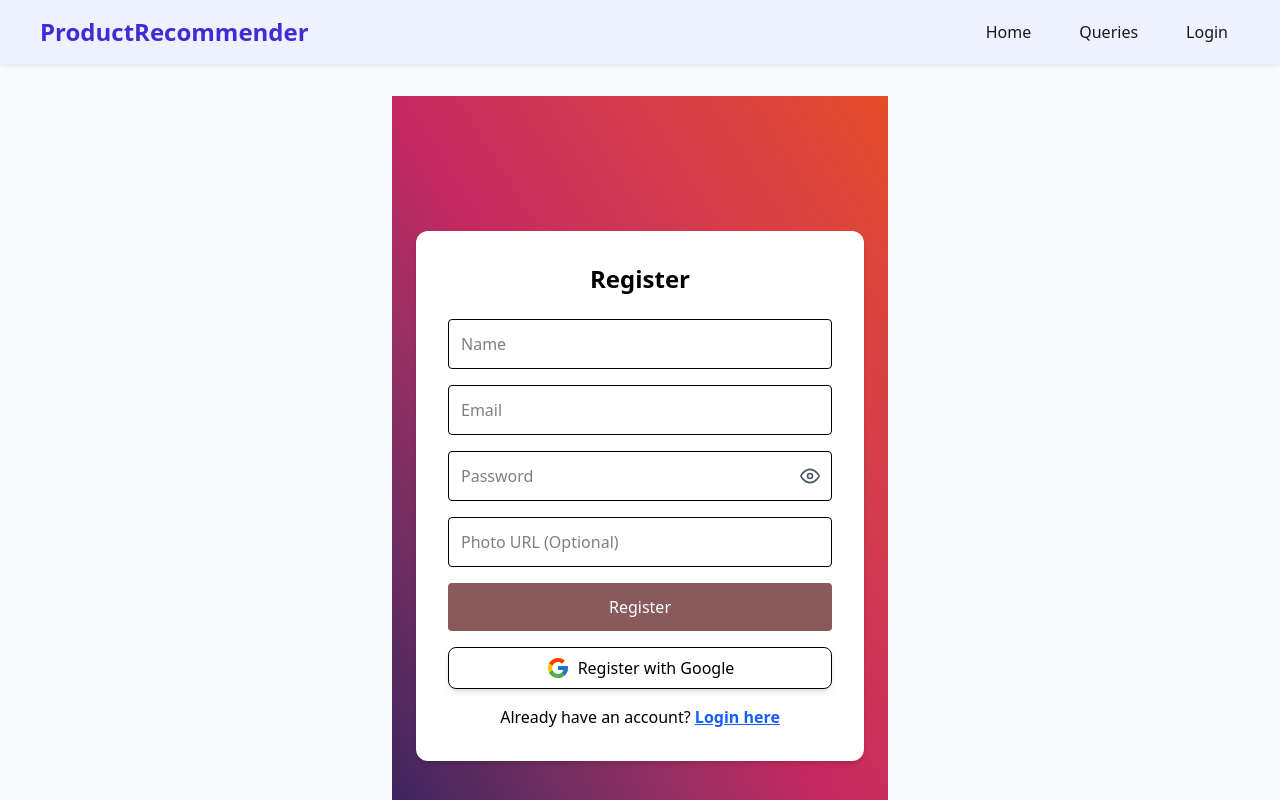
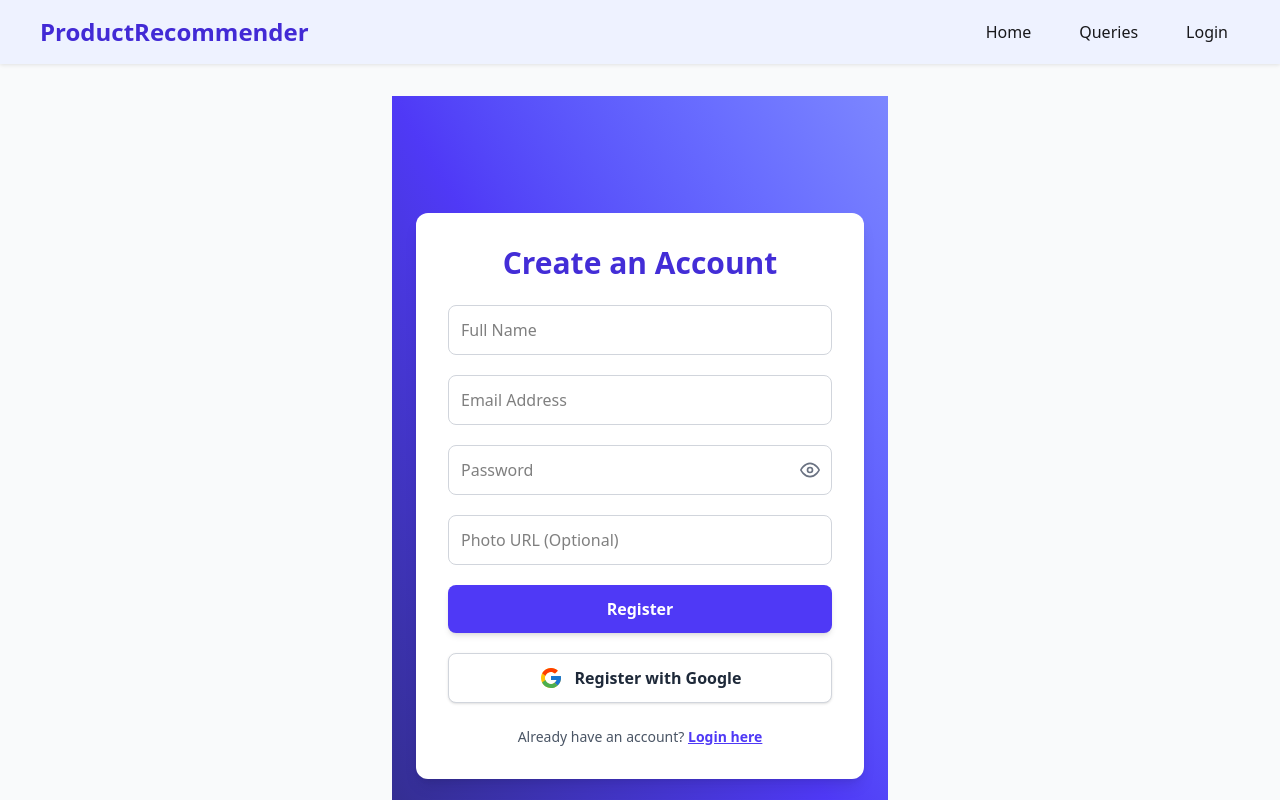
Before and after one commit to abdulkaium-dev/Product-Recommendation-Client-Side, a React (Vite) app: page /register in a window 1280 px wide. Shown: the top 800 px of the page. Built offline with nearby package versions, Linux system fonts and the light colour scheme; no server answers.

Commit message:
22th commit

```diff
--- a/src/component/Register.jsx
+++ b/src/component/Register.jsx
@@ -12,7 +12,6 @@ const Register = () => {
 
   const [showPassword, setShowPassword] = useState(false);
   const togglePassword = () => setShowPassword(prev => !prev);
-
   const [user, setUser] = useState(null);
 
   const RegisterSubmit = async (e) => {
@@ -70,47 +69,79 @@ const Register = () => {
   };
 
   return (
-    <div className="min-h-screen flex justify-center items-center bg-gradient-to-tr from-[#2b1f5c] via-[#c62861] to-[#e44d26] p-6">
-      <div className="w-full max-w-md bg-white rounded-xl shadow-md p-8 text-black">
-        <h2 className="text-2xl font-bold text-center mb-6">Register</h2>
+    <div className="min-h-screen flex justify-center items-center bg-gradient-to-tr from-indigo-900 via-indigo-600 to-indigo-400 p-6">
+      <div className="w-full max-w-md bg-white rounded-xl shadow-lg p-8 text-black">
 
-        <form className="space-y-4" onSubmit={RegisterSubmit}>
-          <input className="w-full p-3 border rounded" type="text" name="name" placeholder="Name" required />
-          <input className="w-full p-3 border rounded" type="email" name="email" placeholder="Email" required />
+        {/* Heading */}
+        <h2 className="text-3xl font-extrabold text-center mb-6 text-indigo-700">
+          Create an Account
+        </h2>
 
+        {/* Form */}
+        <form className="space-y-5" onSubmit={RegisterSubmit}>
+          <input
+            className="w-full p-3 border border-gray-300 rounded-lg focus:ring-2 focus:ring-indigo-500 focus:border-indigo-500 outline-none transition"
+            type="text"
+            name="name"
+            placeholder="Full Name"
+            required
+          />
+          <input
+            className="w-full p-3 border border-gray-300 rounded-lg focus:ring-2 focus:ring-indigo-500 focus:border-indigo-500 outline-none transition"
+            type="email"
+            name="email"
+            placeholder="Email Address"
+            required
+          />
+
+          {/* Password Field */}
           <div className="relative">
             <input
               type={showPassword ? 'text' : 'password'}
               name="password"
               placeholder="Password"
               required
-              className="w-full p-3 border rounded"
+              className="w-full p-3 border border-gray-300 rounded-lg focus:ring-2 focus:ring-indigo-500 focus:border-indigo-500 outline-none transition pr-12"
             />
             <span
               onClick={togglePassword}
-              className="absolute right-3 top-1/2 transform -translate-y-1/2 text-gray-600 cursor-pointer"
+              className="absolute right-3 top-1/2 transform -translate-y-1/2 text-gray-500 hover:text-indigo-600 cursor-pointer transition"
             >
               {showPassword ? <FiEyeOff size={20} /> : <FiEye size={20} />}
             </span>
           </div>
 
-          <input className="w-full p-3 border rounded" type="url" name="photoUrl" placeholder="Photo URL (Optional)" />
-          <button type="submit" className="w-full bg-[#885a5c] hover:bg-[#6d4649] text-white py-3 rounded transition ">
+          <input
+            className="w-full p-3 border border-gray-300 rounded-lg focus:ring-2 focus:ring-indigo-500 focus:border-indigo-500 outline-none transition"
+            type="url"
+            name="photoUrl"
+            placeholder="Photo URL (Optional)"
+          />
+
+          {/* Submit Button */}
+          <button
+            type="submit"
+            className="w-full bg-indigo-600 hover:bg-indigo-700 text-white py-3 rounded-lg font-semibold shadow-md transition"
+          >
             Register
           </button>
         </form>
 
+        {/* Google Login */}
         <button
           onClick={handleGoogleLogin}
-          className="mt-4 w-full bg-white text-black border p-2 rounded-lg flex items-center justify-center gap-2 shadow-md hover:shadow-lg transition"
+          className="mt-5 w-full bg-white text-gray-800 border border-gray-300 hover:border-indigo-500 rounded-lg py-3 flex items-center justify-center gap-3 font-semibold shadow-sm hover:shadow-md transition"
         >
           <FcGoogle size={24} />
-          <span>Register with Google</span>
+          Register with Google
         </button>
 
-        <p className="mt-4 text-center">
+        {/* Login Redirect */}
+        <p className="mt-6 text-center text-sm text-gray-600">
           Already have an account?{" "}
-          <Link to="/login" className="text-blue-600 font-bold underline">Login here</Link>
+          <Link to="/login" className="text-indigo-600 font-bold underline hover:text-indigo-800">
+            Login here
+          </Link>
         </p>
       </div>
     </div>
```
